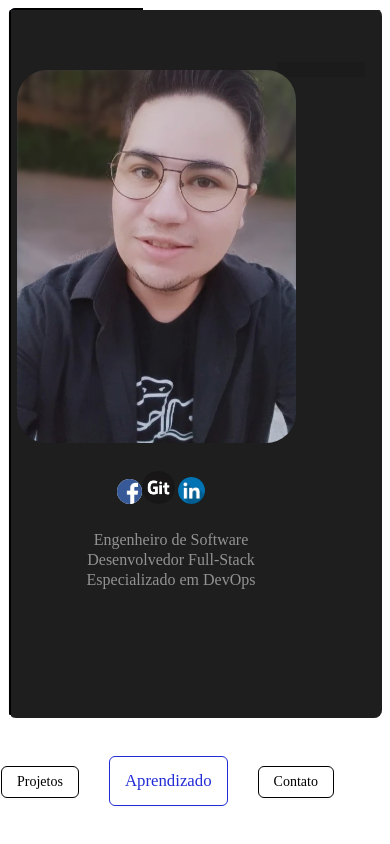
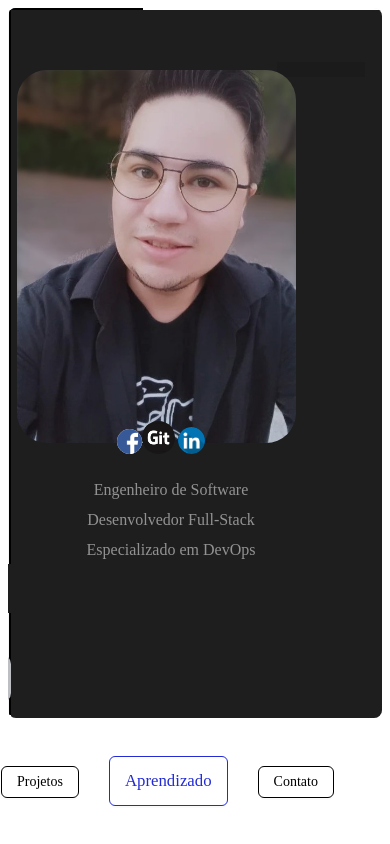
Before and after one commit to eliseu-modan/portfolio_project, a React app: page /#/Aprendizado in a window 390 px wide. Shown: the top 844 px of the page. Built offline with nearby package versions, Linux system fonts and the light colour scheme.

Commit message:
update responsive1.0.

```diff
--- a/src/componentes/templates/Apresentacao.css
+++ b/src/componentes/templates/Apresentacao.css
@@ -68,7 +68,8 @@ left: 70px;
 @media (max-width:626px){
     .apresentação{
    background-color:  rgb(30, 30, 30);
-   left: -100px;
+   left: -250px;
+   z-index: 9;
     }
 
 }
--- a/src/componentes/templates/Header.css
+++ b/src/componentes/templates/Header.css
@@ -211,18 +211,18 @@
 
   }
   #icon_facebook, #Git_icon, #icon_linkedin{
-    top: 430px;
+    top: 380px;
 left: -160px;
   }
   .nameOne{
     left:5px;
-    top: 470px ;
+    top: 420px ;
     font-size: 16px;
 
    }
    .nameTwo{
      left: 5px;
-     top: 490px;
+     top: 450px;
      font-size: 16px;
      z-index: 9;
 
@@ -230,7 +230,7 @@ left: -160px;
    .nameTree{
      left: 5px;
      font-size: 16px;
-     top: 510px;
+     top: 480px;
 z-index: 9;
 
    }
--- a/src/pages/Contato.css
+++ b/src/pages/Contato.css
@@ -77,7 +77,7 @@
 }
 @media (max-width:626px){
     #contato{
-        left: -200px;
+        left: -240px;
         top: 100px;
     }
 
```
